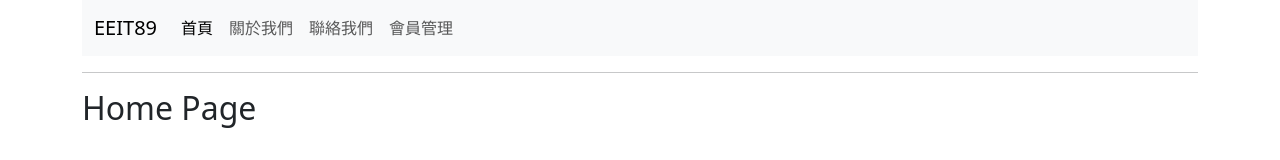
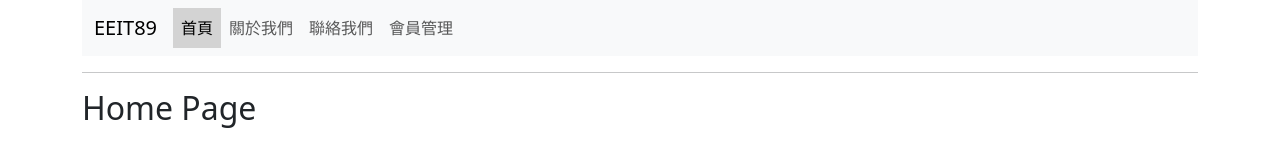
Before and after one commit to HsiaoHungWang/vue-eeit89, a Vue app: page / in a window 1280 px wide. Shown: the top 160 px of the page. Built offline with nearby package versions, Linux system fonts and the light colour scheme.

Commit message:
加上 activeClass

```diff
--- a/src/components/NavbarComponent.vue
+++ b/src/components/NavbarComponent.vue
@@ -12,19 +12,19 @@
     <div class="collapse navbar-collapse" id="navbarNav">
       <ul class="navbar-nav">
         <li class="nav-item">
-          <RouterLink to="/" class="nav-link active">首頁</RouterLink>
+          <RouterLink to="/" class="nav-link" activeClass="active">首頁</RouterLink>
         </li>
         <li class="nav-item">
 
-<RouterLink to="/about"  class="nav-link">關於我們</RouterLink>
+<RouterLink to="/about"  class="nav-link" activeClass="active">關於我們</RouterLink>
         </li>
         <li class="nav-item">
 
-<RouterLink to="/contact"  class="nav-link">聯絡我們</RouterLink>
+<RouterLink to="/contact"  class="nav-link" activeClass="active">聯絡我們</RouterLink>
         </li>
         <li class="nav-item">
 
-<RouterLink to="/members"  class="nav-link">會員管理</RouterLink>
+<RouterLink to="/members"  class="nav-link" activeClass="active">會員管理</RouterLink>
         </li>
 
       </ul>
@@ -34,5 +34,7 @@
 </template>
 
 <style lang="css" scoped>
-
+.active{
+  background-color: lightgray;
+}
 </style>
```
